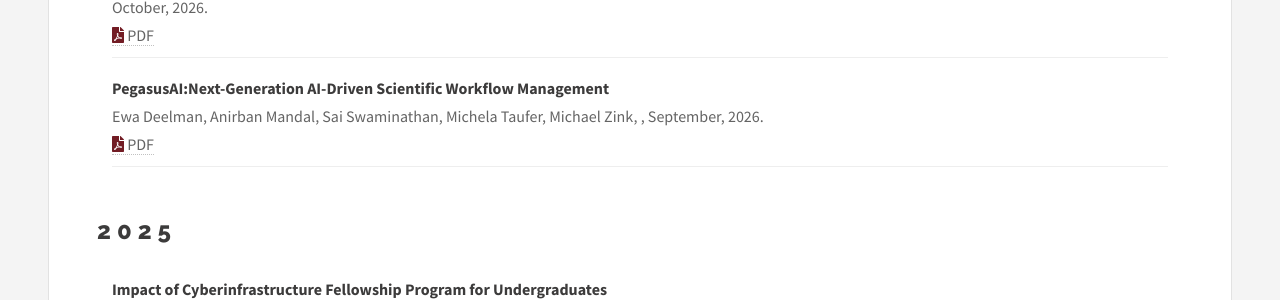
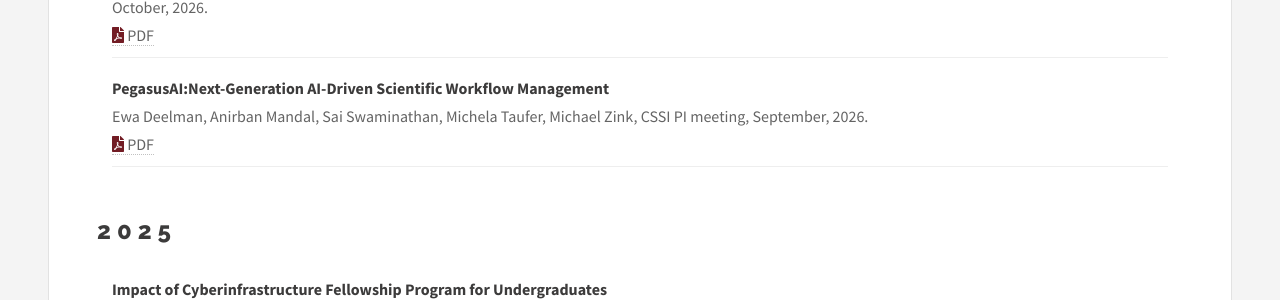
Before and after one commit to scitech-isi/scitech-isi.github.io, a Jekyll site: the page built from _publications/posters.html, in a window 1280 px wide and 900 px high, scrolled down 644 px. Shown: the part 154-454 px from the top of the window. Built offline with Jekyll 4.4.1, drawn with Linux system fonts in a browser that asks for light colours.

Commit message:
Modify description for PegasusAI meeting
Updated the description for the PegasusAI meeting entry.

```diff
--- a/_data/posters.yml
+++ b/_data/posters.yml
@@ -7,7 +7,7 @@
 
 - title: "PegasusAI:Next-Generation AI-Driven Scientific Workflow Management"
   author: Ewa Deelman, Anirban Mandal, Sai Swaminathan, Michela Taufer, Michael Zink
-  description:
+  description: CSSI PI meeting
   month: September
   year: 2026
   file: PegasusAI-CSSI-PImeeting-2026.pptx-3.pdf
```
